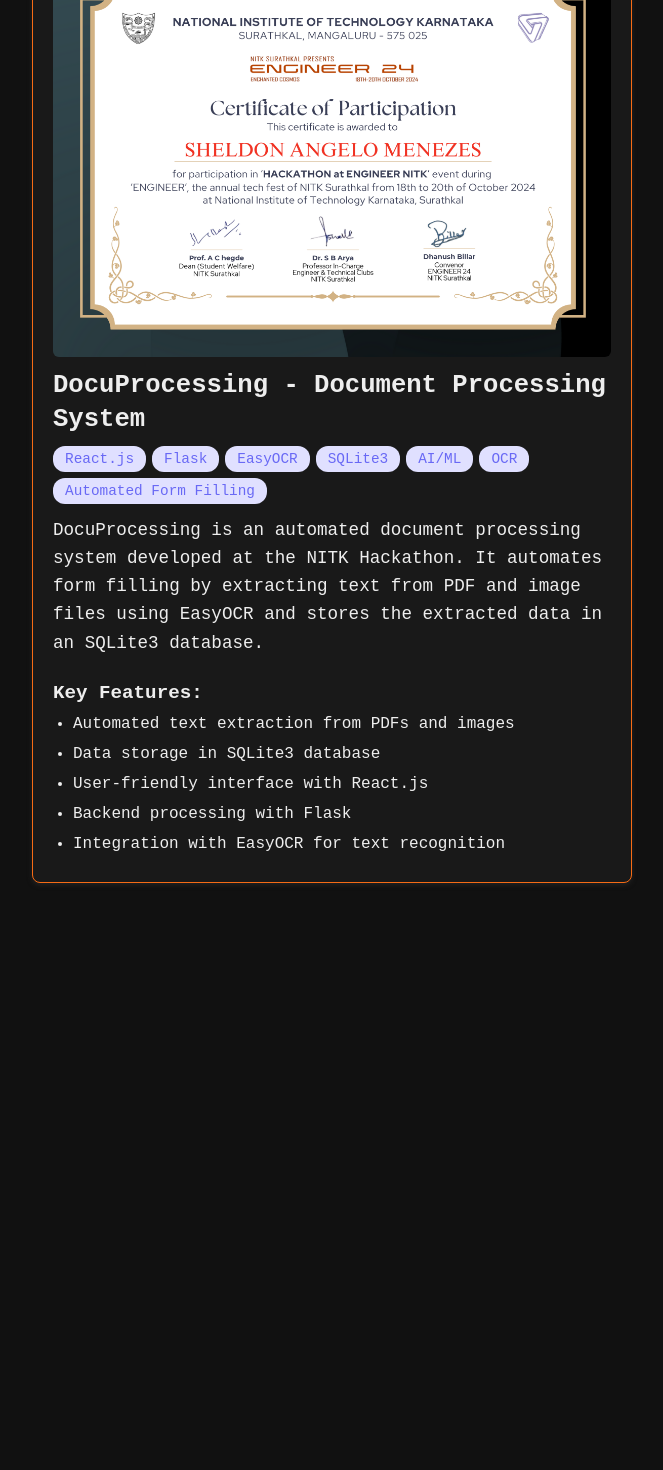
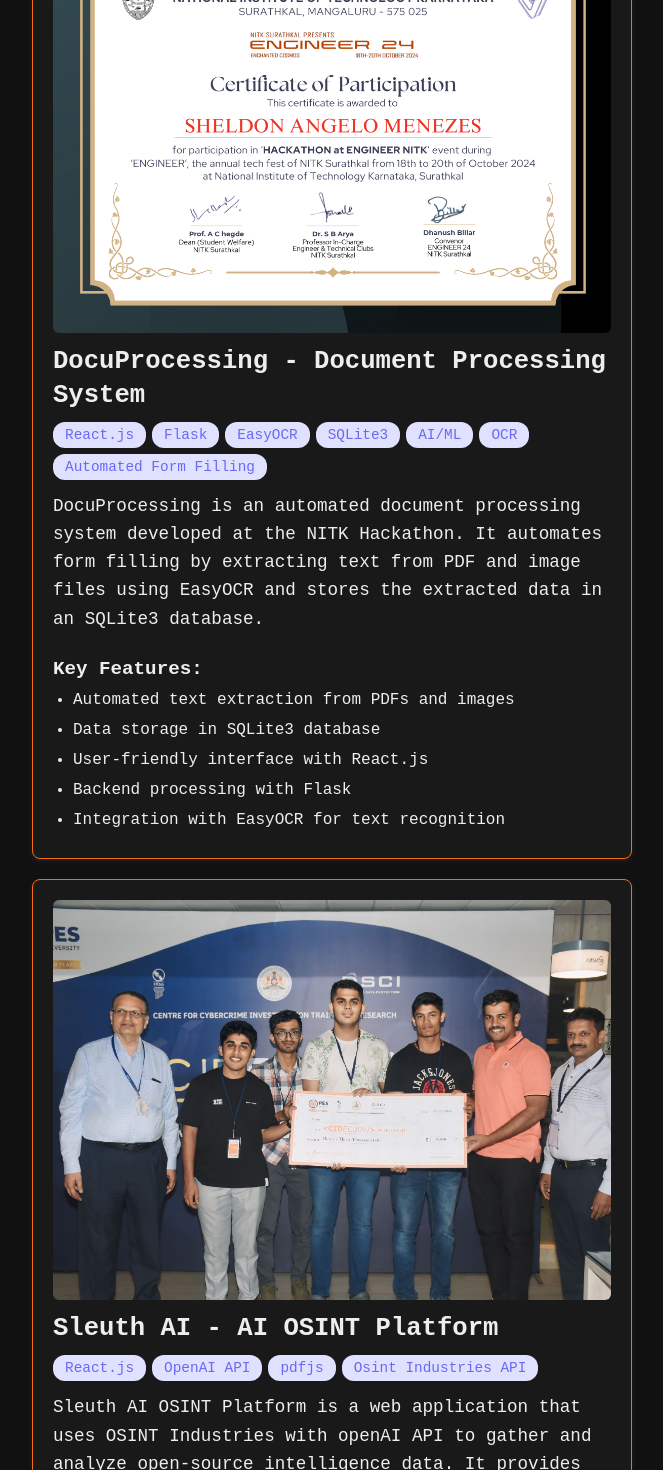
Before and after one commit to 0x5h31d0n/React-Potfolio, a React (Vite) app: page /projects in a window 1280 px wide. Shown: the part 1330-2800 px from the top of the page, without its empty margins (308-971 px from the left). Before the commit the page ends 2313 px from the top, so only its background shows below. Built offline with nearby package versions, Linux system fonts and the light colour scheme; a web font is replaced by a local one.

Commit message:
feat: css updated to include fade in transition

```diff
--- a/src/Components/About.jsx
+++ b/src/Components/About.jsx
@@ -1,11 +1,31 @@
-import React, { useState } from 'react';
-import '../style.css'; // Make sure to import the CSS file
+// About.jsx
+import React, { useEffect, useRef } from 'react';
+import '../style.css';
 
 function About() {
+  const aboutRef = useRef(null);
+
+  useEffect(() => {
+    const observer = new IntersectionObserver(
+      ([entry]) => {
+        if (entry.isIntersecting) {
+          entry.target.classList.add('fade-in');
+        }
+      },
+      { threshold: 0.1 }
+    );
+
+    if (aboutRef.current) {
+      observer.observe(aboutRef.current);
+    }
+
+    return () => observer.disconnect();
+  }, []);
+
   return (
-    <section className="about">
-      <h2>👀 About Me</h2>
-      <div className="about-content">
+    <section className="about fade-section" ref={aboutRef}>
+      <h2 className="fade-item">👀 About Me</h2>
+      <div className="about-content fade-item">
         <p>I am an Infosec Enthusiast currently pursuing my Computer Science Engineering at SJEC Mangalore VTU.
           My passion for tech began while I was in school, and I have been honing my skills and expanding my knowledge in Computer Science specializing in cyber security.
         </p>
--- a/src/Components/Education.jsx
+++ b/src/Components/Education.jsx
@@ -1,4 +1,5 @@
-import React, { memo } from 'react'
+// Separate EducationCard component with memo
+import React, { memo, useEffect, useRef } from 'react'
 import '../style.css'
 
 const educationDetails = [
@@ -25,9 +26,8 @@
   }
 ];
 
-// Separate EducationCard component with memo
 const EducationCard = memo(({ edu }) => (
-  <div className='edu'>
+  <div className='edu fade-item'>
     <h3 className='degree'>{edu.degree}</h3>
     <div className="lower-education">
       <h4 className="edu-stream">{edu.stream}</h4>
@@ -39,9 +39,33 @@
 ));
 
 const Education = () => {
+  const educationRef = useRef(null);
+
+  useEffect(() => {
+    const observer = new IntersectionObserver(
+      ([entry]) => {
+        if (entry.isIntersecting) {
+          entry.target.classList.add('fade-in');
+          // Optional: Unobserve after animation
+          observer.unobserve(entry.target);
+        }
+      },
+      {
+        threshold: 0.2, // Increased threshold
+        rootMargin: '-55px' // Trigger slightly after element comes into view
+      }
+    );
+
+    if (educationRef.current) {
+      observer.observe(educationRef.current);
+    }
+
+    return () => observer.disconnect();
+  }, []);
+
   return (
-    <section className="about">
-      <h2>🎓 Education</h2>
+    <section className="about fade-section" ref={educationRef}>
+      <h2 className="fade-item">🎓 Education</h2>
       <div className='Education'>
         {educationDetails.map((edu) => (
           <EducationCard
@@ -51,7 +75,7 @@
         ))}
       </div>
     </section>
-  )
+  );
 }
 
-export default memo(Education)
+export default memo(Education);
--- a/src/Components/Projects.jsx
+++ b/src/Components/Projects.jsx
@@ -1,12 +1,14 @@
-import React, { useState, useEffect } from 'react';
-import '../projects.css'; // Make sure to import the CSS file
+import React, { useState, useEffect, useRef } from 'react';
+import '../projects.css';
 import varun1 from '../assets/varun1.png';
-import varun2 from '../assets/varun2.png'; // Add more images as needed
-import varun3 from '../assets/varun3.png'; // Add more images as needed
+import varun2 from '../assets/varun2.png';
+import varun3 from '../assets/varun3.png';
 import docu1 from '../assets/docu1.png';
-import docu2 from '../assets/docu2.png'; // Add more images as needed
-import docu3 from '../assets/docu3.png'; // Add more images as needed
-import docu4 from '../assets/docu4.png'; // Add more images as needed
+import docu2 from '../assets/docu2.png';
+import docu3 from '../assets/docu3.png';
+import docu4 from '../assets/docu4.png';
+import cert from '../assets/certificate.png';
+import prize from '../assets/prizerecv.jpg';
 
 const projectDetails = [
   {
@@ -27,7 +29,7 @@
     features: [
       'Real-time vessel tracking and monitoring',
       'Interactive visualization using Leaflet.js',
-      'OCR-based Handwritten comm message identification with EasyOCR',
+      'OCR-based vessel identification with EasyOCR',
       'Secure communication protocols',
       'Automated alert system',
       'RESTful API integration with Flask backend'
@@ -53,6 +55,23 @@
       'Backend processing with Flask',
       'Integration with EasyOCR for text recognition'
     ]
+  },
+  {
+    title: 'Sleuth AI - AI OSINT Platform',
+    description: 'Sleuth AI OSINT Platform is a web application that uses OSINT Industries with openAI API to gather and analyze open-source intelligence data. It provides real-time insights and analytics of victim email ids and phone number. This was developed at CIDECODE Hackathon 2024 held at PES University Bangalore.',
+    images: [cert, prize],
+    technologies: [
+      'React.js',
+      'OpenAI API',
+      'pdfjs',
+      'Osint Industries API',
+    ],
+    features: [
+      'Real-time insights and analytics',
+      'Victim email ids and phone number analysis',
+      'Open-source intelligence data gathering',
+      'Integration with OpenAI API',
+    ]
   }
 ];
 
@@ -68,11 +87,11 @@
   }, [images.length]);
 
   return (
-    <div className="project-card">
+    <div className="project-card fade-item">
       <div className="image-container">
         <img src={images[currentImageIndex]} alt={title} className="project-image" />
       </div>
-      <h3>{title}</h3>
+      <h3 className='project-title'>{title}</h3>
       <div className="tech-stack">
         {technologies.map((tech, index) => (
           <span key={index} className="tech-tag">{tech}</span>
@@ -92,9 +111,31 @@
 };
 
 function Projects() {
+  const projectsRef = useRef(null);
+
+  useEffect(() => {
+    const observer = new IntersectionObserver(
+      ([entry]) => {
+        if (entry.isIntersecting) {
+          entry.target.classList.add('fade-in');
+        }
+      },
+      {
+        threshold: 0.2,
+        rootMargin: '-50px'
+      }
+    );
+
+    if (projectsRef.current) {
+      observer.observe(projectsRef.current);
+    }
+
+    return () => observer.disconnect();
+  }, []);
+
   return (
-    <section id="projects">
-      <h2 className='top-name'>Projects</h2>
+    <section id="projects" ref={projectsRef} className="fade-section">
+      <h2 className='top-name fade-item'>My Projects</h2>
       <div className="projects-container">
         {projectDetails.map((project, index) => (
           <ProjectCard
--- a/src/Components/Skills.jsx
+++ b/src/Components/Skills.jsx
@@ -1,4 +1,4 @@
-import React from 'react'
+import React, { useEffect, useRef } from 'react'
 import linux from '../assets/linux.png'
 import astro from '../assets/astro.png'
 import react from '../assets/react.png'
@@ -15,21 +15,41 @@
 import '../style.css'
 
 const Skills = () => {
+  const skillsRef = useRef(null);
+
+  useEffect(() => {
+    const observer = new IntersectionObserver(
+      ([entry]) => {
+        if (entry.isIntersecting) {
+          entry.target.classList.add('fade-in');
+        }
+      },
+      { threshold: 0.1 }
+    );
+
+    if (skillsRef.current) {
+      observer.observe(skillsRef.current);
+    }
+
+    return () => observer.disconnect();
+  }, []);
+
   return (
-    <section className="about">
-      <h2>⚙️ Skills</h2>
+    <section className="about fade-section" ref={skillsRef}>
+      <h2 className="fade-item">⚙️ Skills</h2>
       <div className='icons'>
-        <img src={linux} alt="Linux" className='linx' loading="lazy"/>
-      <img src={astro} alt="Astro" className='astro' loading="lazy"/>
-      <img src={react} alt="React" className='react' loading="lazy"/>
-      <img src={flask} alt="Flask" id='invert' className='flask' loading="lazy"/>
-      <img src={django} alt="Django" id='invert' className='django' loading="lazy"/>
-      <img src={html} alt="Html" className='html' loading="lazy"/>
-      <img src={css} alt="Css" className='css' loading="lazy"/>
-      <img src={mysql} alt="Mysql" className='mysql' loading="lazy"/>
-      <img src={python} alt="python" className='python' loading="lazy"/>
-      <img src={c} alt="c" id='invert' className='c' loading="lazy"/>
-      <img src={java} alt="java" className='java' loading="lazy"/>
+        {/* Add fade-item class to each img */}
+        <img src={linux} alt="Linux" className='linx fade-item' loading="lazy"/>
+        <img src={astro} alt="Astro" className='astro fade-item' loading="lazy"/>
+        <img src={react} alt="React" className='react fade-item' loading="lazy"/>
+        <img src={flask} alt="Flask" id='invert' className='flask fade-item' loading="lazy"/>
+        <img src={django} alt="Django" id='invert' className='django fade-item' loading="lazy"/>
+        <img src={html} alt="Html" className='html fade-item' loading="lazy"/>
+        <img src={css} alt="Css" className='css fade-item' loading="lazy"/>
+        <img src={mysql} alt="Mysql" className='mysql fade-item' loading="lazy"/>
+        <img src={python} alt="python" className='python fade-item' loading="lazy"/>
+        <img src={c} alt="c" id='invert' className='c fade-item' loading="lazy"/>
+        <img src={java} alt="java" className='java fade-item' loading="lazy"/>
       </div>
       <Tooltip anchorSelect=".linx" place="top" style={{ backgroundColor: "rgb(0, 255, 30)", color: "#222",  fontFamily: "monospace", fontSize: "15px"}}>
         Linux
--- a/src/projects.css
+++ b/src/projects.css
@@ -1,9 +1,15 @@
 /* Base styles (mobile-first) */
+@import './theme.css';
+
 #projects {
   min-height: 100vh;
   padding: 15px 10px 60px;
   width: 100%;
   box-sizing: border-box;
+}
+
+.project-title{
+  color: hsl(var(--foreground));
 }
 
 .top-name {
@@ -183,3 +189,29 @@
     line-height: 1.5;
   }
 }
+
+.fade-section {
+  opacity: 0;
+  transform: translateY(30px);
+  transition: all 0.8s cubic-bezier(0.4, 0, 0.2, 1);
+}
+
+.fade-section.fade-in {
+  opacity: 1;
+  transform: translateY(0);
+}
+
+.project-card.fade-item {
+  opacity: 0;
+  transform: translateY(20px);
+  transition: all 0.6s cubic-bezier(0.4, 0, 0.2, 1);
+  transition-delay: var(--delay, 0s);
+}
+
+.fade-section.fade-in .project-card.fade-item {
+  opacity: 1;
+  transform: translateY(0);
+}
+
+.fade-section.fade-in .project-card.fade-item:nth-child(1) { transition-delay: 0.2s; }
+.fade-section.fade-in .project-card.fade-item:nth-child(2) { transition-delay: 0.4s; }
--- a/src/style.css
+++ b/src/style.css
@@ -1,3 +1,4 @@
+@import './theme.css';
 @font-face {
   font-family: 'Roboto Mono';
   font-style: italic;
@@ -106,8 +107,6 @@
   unicode-range: U+0000-00FF, U+0131, U+0152-0153, U+02BB-02BC, U+02C6, U+02DA, U+02DC, U+0304, U+0308, U+0329, U+2000-206F, U+20AC, U+2122, U+2191, U+2193, U+2212, U+2215, U+FEFF, U+FFFD;
 }
 
-
-@import './theme.css';
 body {
   font-family: 'Roboto Mono', monospace;
   margin: 0;
@@ -116,6 +115,41 @@
   color: hsl(var(--foreground));
   background-color: hsl(var(--background));
 }
+
+/* Add to your CSS */
+.fade-section {
+  opacity: 0;
+  transform: translateY(20px);
+  transition: all 0.8s ease-out;
+}
+
+.fade-section.fade-in {
+  opacity: 1;
+  transform: translateY(0);
+}
+
+.fade-item {
+  opacity: 0;
+  transform: translateY(20px);
+  transition: all 1s ease-out;
+}
+
+.fade-section.fade-in .fade-item {
+  opacity: 1;
+  transform: translateY(0);
+}
+
+.fade-section.fade-in .fade-item:nth-child(1) { transition-delay: 0.1s; }
+.fade-section.fade-in .fade-item:nth-child(2) { transition-delay: 0.2s; }
+.fade-section.fade-in .fade-item:nth-child(3) { transition-delay: 0.3s; }
+.fade-section.fade-in .fade-item:nth-child(4) { transition-delay: 0.4s; }
+.fade-section.fade-in .fade-item:nth-child(5) { transition-delay: 0.5s; }
+.fade-section.fade-in .fade-item:nth-child(6) { transition-delay: 0.6s; }
+.fade-section.fade-in .fade-item:nth-child(7) { transition-delay: 0.7s; }
+.fade-section.fade-in .fade-item:nth-child(8) { transition-delay: 0.8s; }
+.fade-section.fade-in .fade-item:nth-child(9) { transition-delay: 0.9s; }
+.fade-section.fade-in .fade-item:nth-child(10) { transition-delay: 1s; }
+.fade-section.fade-in .fade-item:nth-child(11) { transition-delay: 1.1s; }
 
 body::-webkit-scrollbar {
   display: none;
```
Also changed, not shown: src/assets/certificate.png (added), src/assets/prizerecv.jpg (added).
